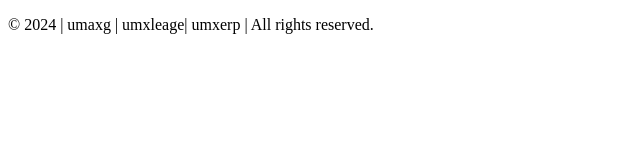
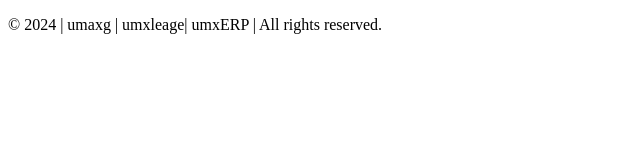
Before and after one commit to umaxg/umaxg.github.io, a plain HTML site: page index.html in a window 1280 px wide. Shown: the full height of the page, 0-640 px from the left. Drawn offline with Linux system fonts and the light colour scheme.

Commit message:
Update index.html

```diff
--- a/index.html
+++ b/index.html
@@ -10,7 +10,7 @@
 
     <!-- Footer -->
     <footer>
-        <p>&copy; 2024 | umaxg | umxleage| umxerp | All rights reserved.</p>
+        <p>&copy; 2024 | umaxg | umxleage| umxERP | All rights reserved.</p>
     </footer>
 </body>
 </html>
```
